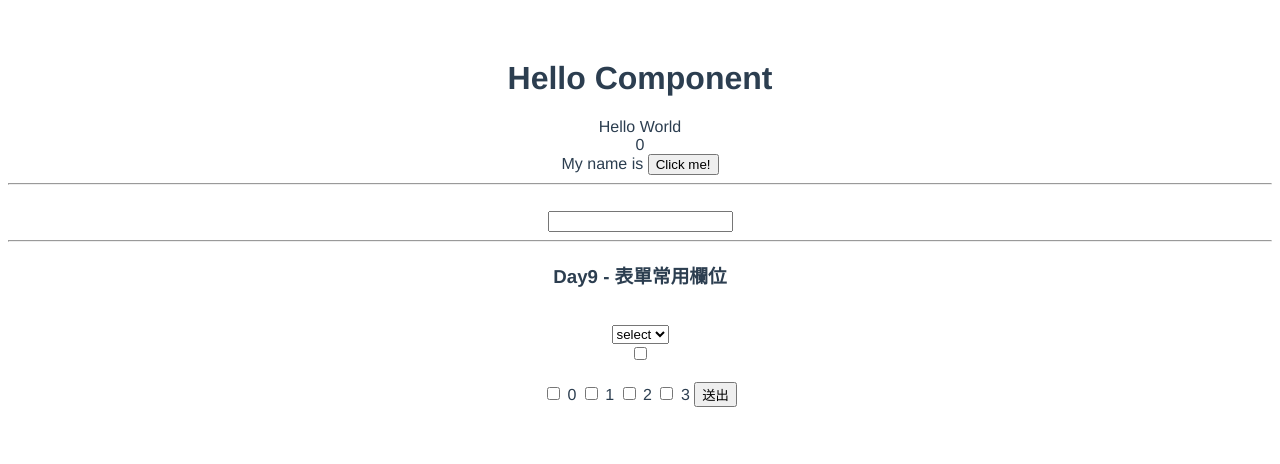
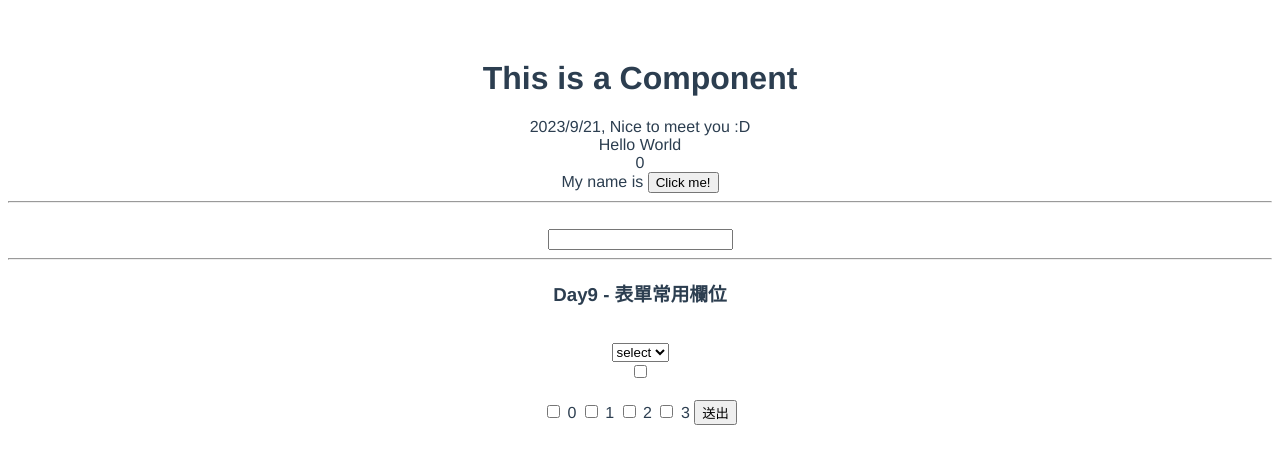
Before and after one commit to millieqiu/Vue-learnFromZero-iThome, a Vue app: page / in a window 1280 px wide. Shown: the top 464 px of the page. Built offline with nearby package versions, Linux system fonts and the light colour scheme.

Commit message:
Add: 元件傳入參數

```diff
--- a/src/App.vue
+++ b/src/App.vue
@@ -1,7 +1,9 @@
 <template>
 
   <!-- 引用元件成功 -->
-  <myHeader />
+  <myHeader :date="date" greetings="Nice to meet you :D"/>
+
+  <br />
 
   {{ message }}
   <br />
@@ -56,6 +58,7 @@ export default { // 所有程式邏輯都要寫在 export default 裡
   },
   data() {
     return {
+      date: '2023/9/21',
       message: 'Hello World',
       count: 0,
       formData: {
--- a/src/components/Header.vue
+++ b/src/components/Header.vue
@@ -1,10 +1,12 @@
 <template>
-  <h1>Hello Component</h1>
+  <h1>This is a Component</h1>
+  {{ date }}, {{ greetings }}
 </template>
 
 
 <script>
 export default {
   name: 'myHeader',
+  props: ['greetings', 'date'], // props 表示可以接收外部資料
 };
 </script>
```
